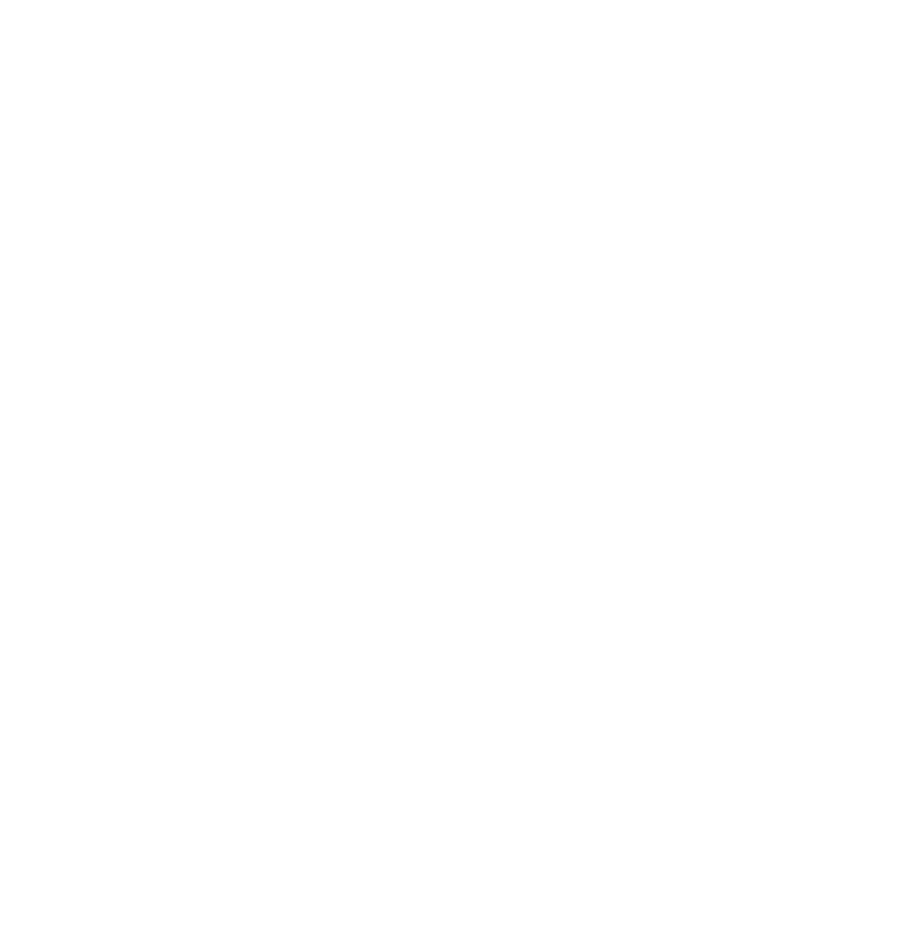
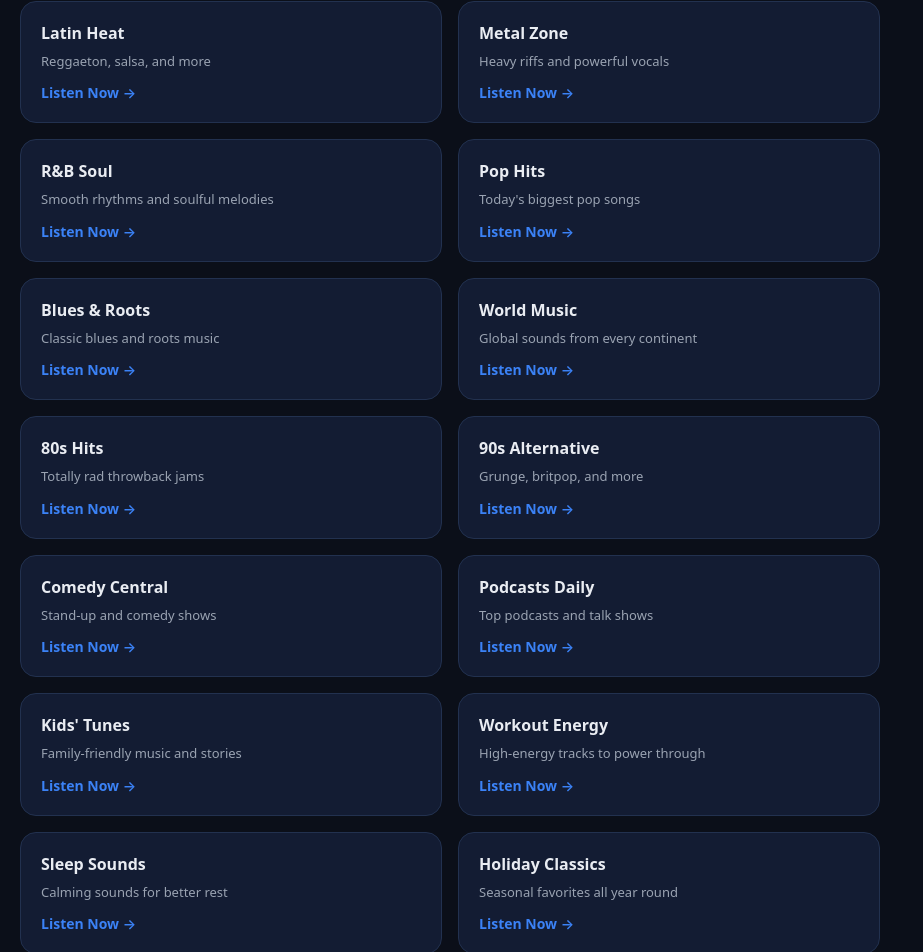
Before and after one commit to sxm-int/audio-player, a React (Vite) app: page / in a window 1280 px wide. Shown: the part 834-1786 px from the top of the page, without its empty margins (0-923 px from the left). Before the commit the page ends 800 px from the top, so only its background shows below. Built offline with nearby package versions, Linux system fonts and the light colour scheme; no server answers.

Commit message:
add recommendations component

```diff
--- a/src/App.css
+++ b/src/App.css
@@ -466,6 +466,71 @@ audio {
 	color: var(--text);
 }
 
+/* Recommendations Section */
+.recommendations {
+	margin-top: 32px;
+}
+
+.recommendations-title {
+	margin: 0 0 20px 0;
+	font-size: 22px;
+	font-weight: 800;
+	color: var(--text);
+}
+
+.recommendations-grid {
+	display: grid;
+	grid-template-columns: repeat(2, 1fr);
+	gap: 16px;
+}
+
+.recommendation-card {
+	background: var(--card);
+	border: 1px solid var(--line);
+	border-radius: 16px;
+	padding: 20px;
+	display: flex;
+	flex-direction: column;
+	gap: 8px;
+	transition: transform 0.2s, box-shadow 0.2s;
+}
+
+.recommendation-card:hover {
+	transform: translateY(-2px);
+	box-shadow: var(--shadow);
+}
+
+.recommendation-title {
+	margin: 0;
+	font-size: 16px;
+	font-weight: 700;
+	color: var(--text);
+}
+
+.recommendation-desc {
+	margin: 0;
+	font-size: 13px;
+	color: var(--muted);
+	line-height: 1.5;
+	flex: 1;
+}
+
+.recommendation-link {
+	color: var(--accent);
+	text-decoration: none;
+	font-size: 14px;
+	font-weight: 600;
+	display: inline-flex;
+	align-items: center;
+	gap: 4px;
+	margin-top: 4px;
+	transition: color 0.2s;
+}
+
+.recommendation-link:hover {
+	color: var(--accent-2);
+}
+
 @media (max-width: 1024px) {
 	.sidebar {
 		position: static;
--- a/src/App.tsx
+++ b/src/App.tsx
@@ -10,6 +10,7 @@ import HlsAudio from './components/HlsAudio';
 import Controls from './components/Controls';
 import Visualizer from './components/Visualizer';
 import Login from './components/Login';
+import Recommendations from './components/Recommendations';
 import { handleLogin } from './api/login';
 import type { StreamItem } from './api/streams';
 import './App.css';
@@ -210,6 +211,8 @@ const App: React.FC = () => {
 							<HlsAudio />
 							<Controls />
 						</div>
+
+						<Recommendations />
 					</section>
 
 					<aside className="sidebar">
--- a/src/api/handlers.ts
+++ b/src/api/handlers.ts
@@ -39,10 +39,13 @@ export const handlers: MockHandler[] = [
 		method: 'POST',
 		path: '/upgrade',
 		handler: async () => {
-			// Wait for 1000ms to simulate network delay
-			await new Promise((resolve) => setTimeout(resolve, 1000));
+      console.debug('/upgrade');
 
-			// Mock upgrade - set to true for success and false for error responses.
+			// simulate network delay
+      const delay = 0;
+			await new Promise((resolve) => setTimeout(resolve, delay));
+
+			// set to true for success and false for error responses.
 			const success = true;
 			return {
 				status: success ? 'success' : 'error',
--- /dev/null
+++ b/src/components/Recommendations.tsx
@@ -0,0 +1,152 @@
+import React from 'react';
+
+type Recommendation = {
+	id: string;
+	title: string;
+	description: string;
+	link: string;
+};
+
+const recommendations: Recommendation[] = [
+	{
+		id: 'chill-vibes',
+		title: 'Chill Vibes',
+		description: 'Relaxing beats and ambient sounds',
+		link: '#',
+	},
+	{
+		id: 'indie-rock',
+		title: 'Indie Rock',
+		description: 'Discover new alternative artists',
+		link: '#',
+	},
+	{
+		id: 'classical-focus',
+		title: 'Classical Focus',
+		description: 'Music for deep concentration',
+		link: '#',
+	},
+	{
+		id: 'jazz-lounge',
+		title: 'Jazz Lounge',
+		description: 'Smooth jazz for any mood',
+		link: '#',
+	},
+	{
+		id: 'electronic-beats',
+		title: 'Electronic Beats',
+		description: 'From house to techno',
+		link: '#',
+	},
+	{
+		id: 'country-roads',
+		title: 'Country Roads',
+		description: 'Modern and classic country hits',
+		link: '#',
+	},
+	{
+		id: 'latin-heat',
+		title: 'Latin Heat',
+		description: 'Reggaeton, salsa, and more',
+		link: '#',
+	},
+	{
+		id: 'metal-zone',
+		title: 'Metal Zone',
+		description: 'Heavy riffs and powerful vocals',
+		link: '#',
+	},
+	{
+		id: 'rb-soul',
+		title: 'R&B Soul',
+		description: 'Smooth rhythms and soulful melodies',
+		link: '#',
+	},
+	{
+		id: 'pop-hits',
+		title: 'Pop Hits',
+		description: "Today's biggest pop songs",
+		link: '#',
+	},
+	{
+		id: 'blues-roots',
+		title: 'Blues & Roots',
+		description: 'Classic blues and roots music',
+		link: '#',
+	},
+	{
+		id: 'world-music',
+		title: 'World Music',
+		description: 'Global sounds from every continent',
+		link: '#',
+	},
+	{
+		id: '80s-hits',
+		title: '80s Hits',
+		description: 'Totally rad throwback jams',
+		link: '#',
+	},
+	{
+		id: '90s-alternative',
+		title: '90s Alternative',
+		description: 'Grunge, britpop, and more',
+		link: '#',
+	},
+	{
+		id: 'comedy-central',
+		title: 'Comedy Central',
+		description: 'Stand-up and comedy shows',
+		link: '#',
+	},
+	{
+		id: 'podcasts-daily',
+		title: 'Podcasts Daily',
+		description: 'Top podcasts and talk shows',
+		link: '#',
+	},
+	{
+		id: 'kids-tunes',
+		title: "Kids' Tunes",
+		description: 'Family-friendly music and stories',
+		link: '#',
+	},
+	{
+		id: 'workout-energy',
+		title: 'Workout Energy',
+		description: 'High-energy tracks to power through',
+		link: '#',
+	},
+	{
+		id: 'sleep-sounds',
+		title: 'Sleep Sounds',
+		description: 'Calming sounds for better rest',
+		link: '#',
+	},
+	{
+		id: 'holiday-classics',
+		title: 'Holiday Classics',
+		description: 'Seasonal favorites all year round',
+		link: '#',
+	},
+];
+
+const Recommendations: React.FC = () => {
+	return (
+		<div className="recommendations">
+			<h2 className="recommendations-title">Recommended Channels</h2>
+			<div className="recommendations-grid">
+				{recommendations.map((recommendation) => (
+					<div key={recommendation.id} className="recommendation-card">
+						<h3 className="recommendation-title">{recommendation.title}</h3>
+						<p className="recommendation-desc">{recommendation.description}</p>
+						<a href={recommendation.link} className="recommendation-link">
+							Listen Now →
+						</a>
+					</div>
+				))}
+			</div>
+		</div>
+	);
+};
+
+export default Recommendations;
```
